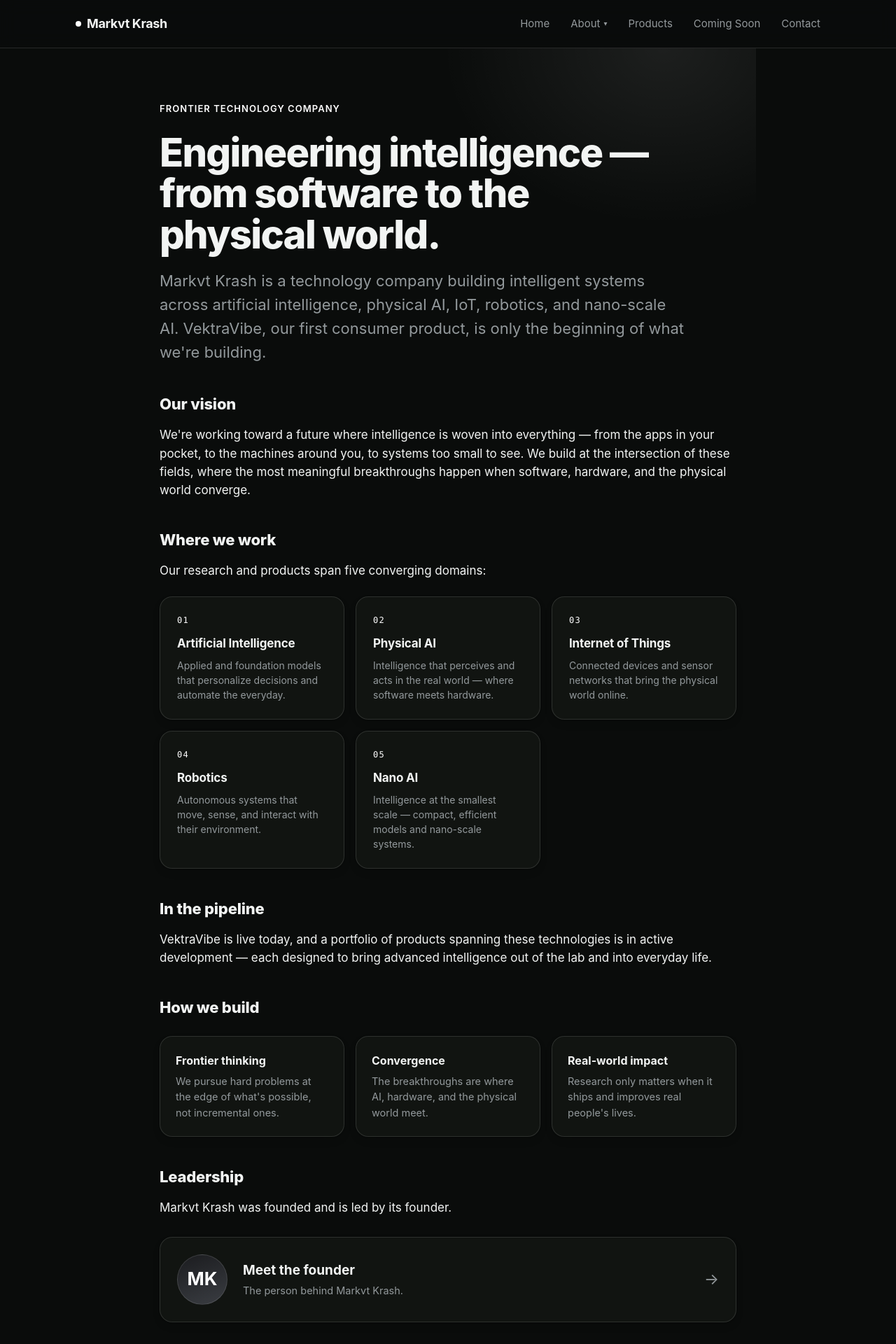
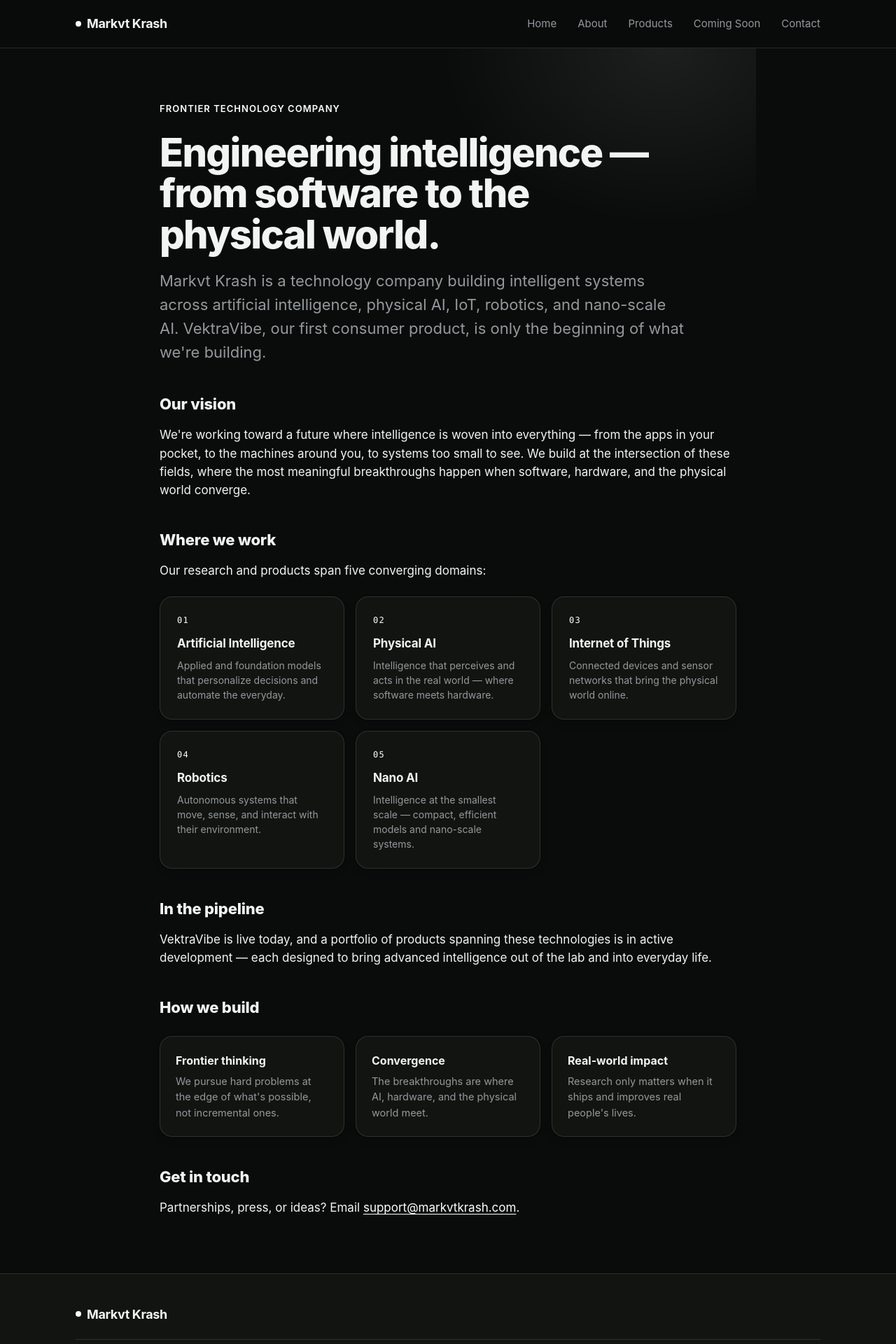
Before and after one commit to markvtkrash/mkrash-web, a Next.js app: page /about in a window 1280 px wide. Shown: the top 1920 px of the page at 70% size. Built offline with nearby package versions, Linux system fonts and the light colour scheme.

Commit message:
remove vikv details

```diff
--- a/app/about/page.tsx
+++ b/app/about/page.tsx
@@ -1,5 +1,4 @@
 import type { Metadata } from "next";
-import Link from "next/link";
 
 export const metadata: Metadata = {
   title: "About",
@@ -90,17 +89,6 @@ export default function About() {
           </div>
         </div>
 
-        <h2>Leadership</h2>
-        <p>Markvt Krash was founded and is led by its founder.</p>
-        <Link href="/founder" className="founder-card" style={{ textDecoration: "none", color: "inherit" }}>
-          <div className="avatar sm">MK</div>
-          <div className="meta">
-            <h3>Meet the founder</h3>
-            <p>The person behind Markvt Krash.</p>
-          </div>
-          <div className="arrow">→</div>
-        </Link>
-
         <h2>Get in touch</h2>
         <p>
           Partnerships, press, or ideas? Email{" "}
--- a/components/Header.tsx
+++ b/components/Header.tsx
@@ -10,13 +10,7 @@ type NavItem =
 
 const links: NavItem[] = [
   { href: "/", label: "Home" },
-  {
-    label: "About",
-    children: [
-      { href: "/about", label: "Company" },
-      { href: "/founder", label: "Founder" },
-    ],
-  },
+  { href: "/about", label: "About" },
   { href: "/#products", label: "Products" },
   { href: "/#coming-soon", label: "Coming Soon" },
   { href: "/#contact", label: "Contact" },
```
Also changed, not shown: app/founder/page.tsx (deleted, +0 -63 lines), app/p-777843497bab499b/page.tsx (added, +15 -0 lines).
